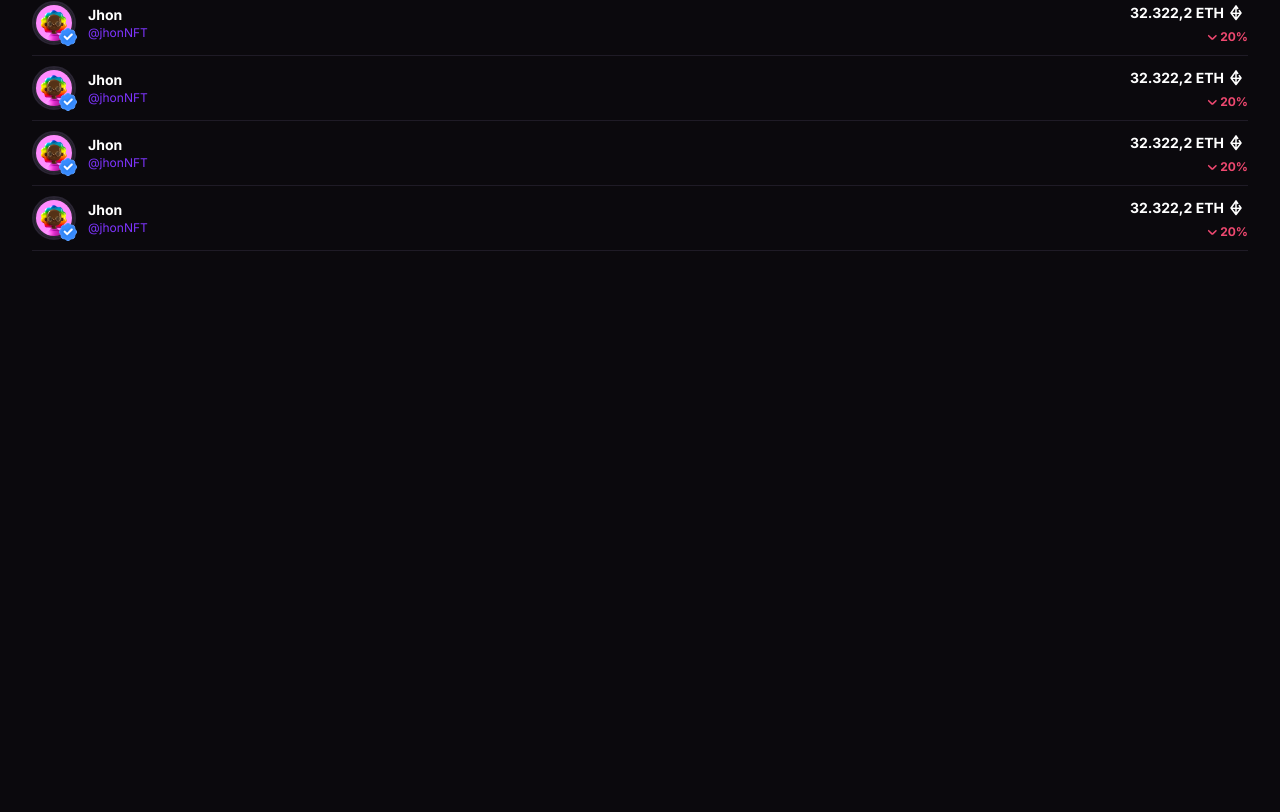
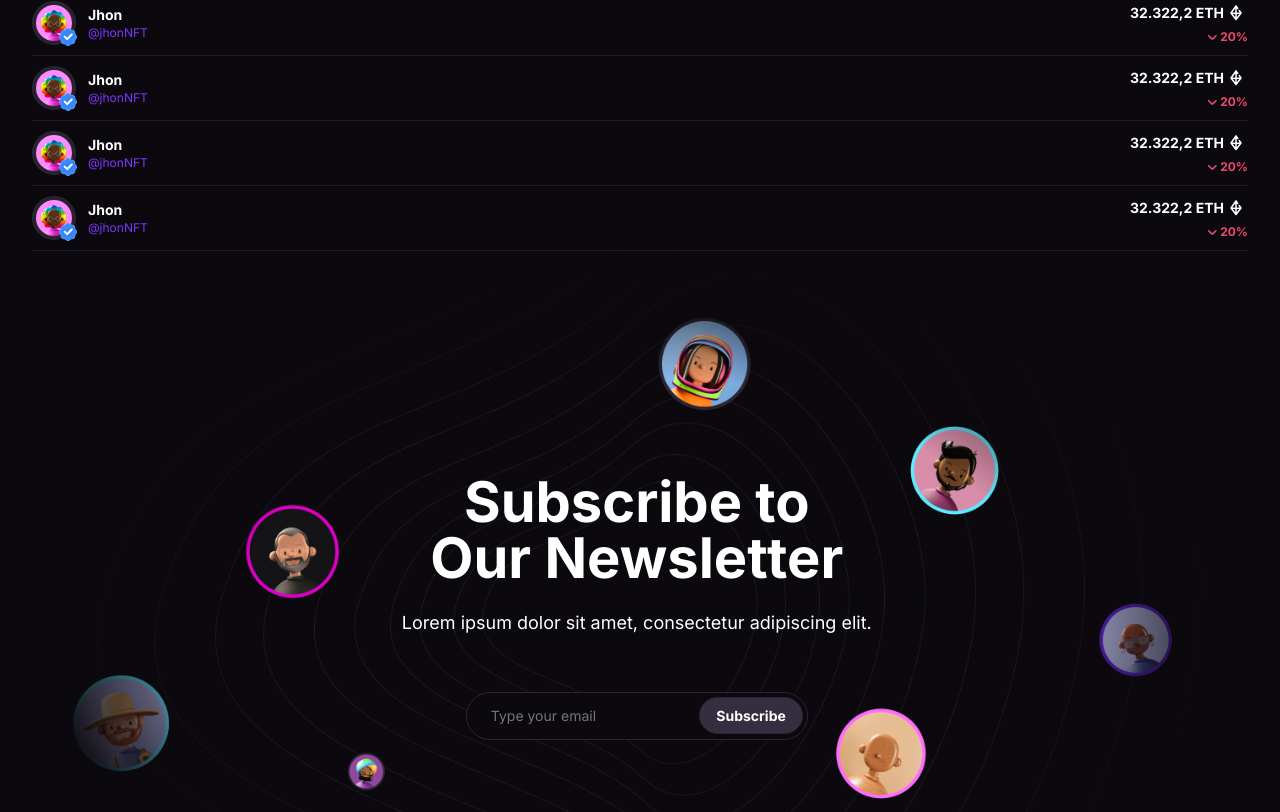
Before and after one commit to iagovirgilio/nft-crypto, a Next.js app: page / in a window 1280 px wide. Shown: the part 1988-2800 px from the top of the page. Before the commit the page ends 2239 px from the top, so only its background shows below. Built offline with nearby package versions, Linux system fonts and the light colour scheme.

Commit message:
Adicinar newsletter

```diff
--- a/src/components/Newsletter/index.tsx
+++ b/src/components/Newsletter/index.tsx
@@ -1,12 +1,29 @@
-import styles from './styles.module.scss'
+import type { NextPage } from 'next';
+import styles from "./styles.module.scss";
 
-const Newsletter = () => {
+
+const Newsletter: NextPage = () => {
     return (
         <div className={styles.container}>
-            <div className={styles.content}>
+            <div className={styles.newsletter}>
+                <img className={styles.maskGroupIcon} alt="" src="./Mask group.png" />
+                <form className={styles.formNewsletter}>
+                    <div className={styles.subscribeToOur }>Subscribe to Our Newsletter</div>
+                    <div className={styles.text2Newsletter }>Lorem ipsum dolor sit amet, consectetur adipiscing elit.</div>
+                    <div className={styles.inputGroup}>
+                        <input
+                            className={styles.inputNewsletter}
+                            type="text"
+                            placeholder="Type your email"
+                        />
+                        <button className={styles.buttonNewsletter} type="submit">
+                            Subscribe
+                        </button>
+                    </div>
+                </form>
             </div>
         </div>
-    )
-}
+    );
+};
 
-export default Newsletter
+export default Newsletter;
--- a/src/components/Newsletter/styles.module.scss
+++ b/src/components/Newsletter/styles.module.scss
@@ -0,0 +1,119 @@
+.container {
+    padding: 0 32px;
+    max-width: 1440px;
+    margin: 0 auto;
+
+    @media screen and (max-width: 768px) {
+        padding-inline: 20px;
+    }
+}
+
+.maskGroupIcon {
+    display: flex;
+    width: 100%;
+    height: 100%;
+}
+
+.newsletter {
+    width: 100%;
+    position: relative;
+    text-align: center;
+    font-size: 56px;
+    color: #fff;
+    font-family: Inter;
+}
+
+.formNewsletter {
+    position: absolute;
+    left: 30%;
+    top: 30%;
+    display: flex;
+    flex-direction: column;
+    align-items: center;
+    justify-content: center;
+    gap: 8px;
+}
+
+.subscribeToOur {
+    color: var(--text-text, #FFF);
+    text-align: center;
+    width: 442px;
+    /* Web/Headline/h2 */
+    font-family: Inter;
+    font-size: 56px;
+    font-style: normal;
+    font-weight: 700;
+    line-height: 100%; /* 56px */
+}
+
+.text2Newsletter {
+    width: 480px;
+    position: relative;
+    font-size: 18px;
+    line-height: 140%;
+    font-family: Inter;
+    color: #fff;
+    text-align: center;
+    display: inline-block;
+    margin-top: 16px;
+}
+
+.inputGroup {
+    position: relative;
+    margin-top: 48px;
+    width: 342px;
+    height: 44px;
+    display: flex;
+    flex-direction: row;
+    gap: 50px;
+}
+
+.inputNewsletter {
+    display: flex;
+    width: 342px;
+    height: 48px;
+    gap: 10px;
+    padding: var(--space-small-100, 8px) var(--space-small-100, 8px) var(--space-small-100, 8px) var(--space-medium-300, 24px);
+    justify-content: space-between;
+    align-items: center;
+    border-radius: 30px;
+    border: 1px solid var(--border-border-imput, #2A2533);
+    background: var(--background-background, #0B090D);
+
+    color: var(--text-text, #FFF);
+
+    /* Web/Body/Small */
+    font-family: Inter;
+    font-size: 14px;
+    font-style: normal;
+    font-weight: 400;
+    line-height: 140%; /* 19.6px */
+}
+
+.buttonNewsletter {
+    position: absolute;
+    display: flex;
+    top: 5px;
+    right: 5px;
+    padding: 8px 16px;
+    justify-content: center;
+    align-items: center;
+    border: 1px solid var(--border-border-imput, #2A2533);
+    border-radius: 22px;
+    background: var(--background-background-muted, #352E40);
+    cursor: pointer;
+
+    color: var(--text-text-bold, #FFF);
+
+    /* Web/Button/Small */
+    font-family: Inter;
+    font-size: 14px;
+    font-style: normal;
+    font-weight: 700;
+    line-height: 140%; /* 19.6px */
+}
+
+.buttonNewsletter:hover {
+    background: #2A2533;
+    transition: all 0.3s ease-in-out;
+}
```
Also changed, not shown: public/Group 6.png (added), public/Mask group.png (added).
